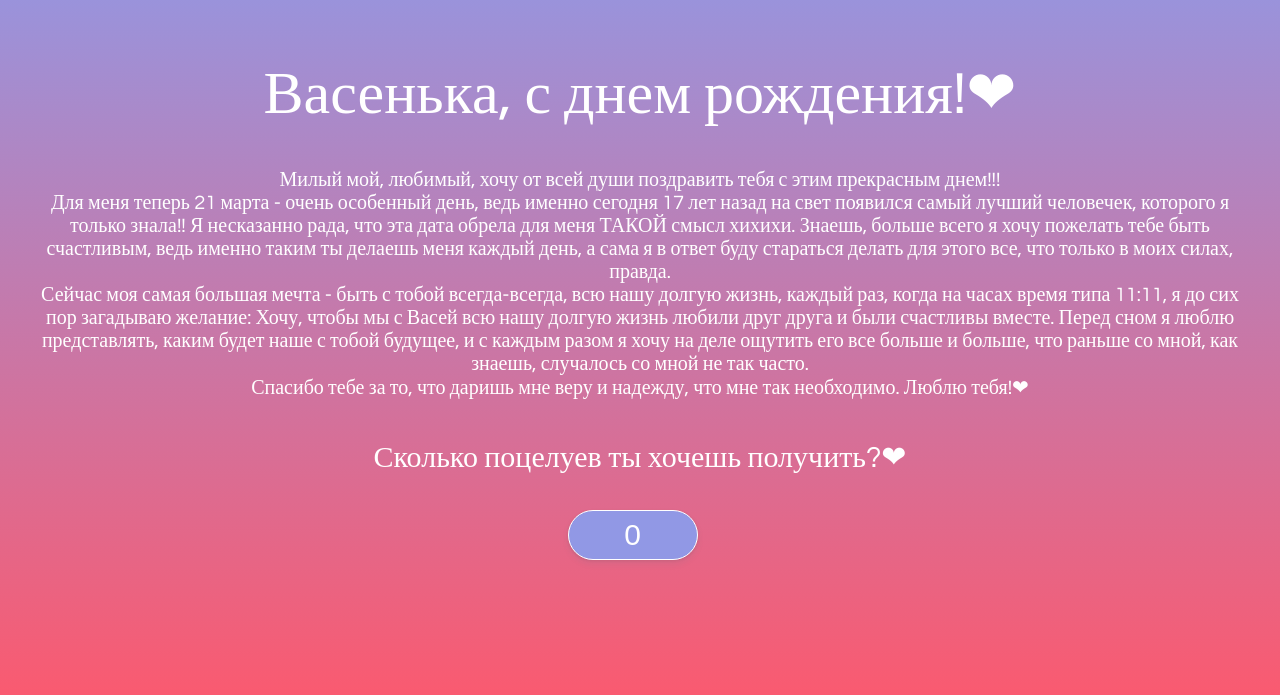
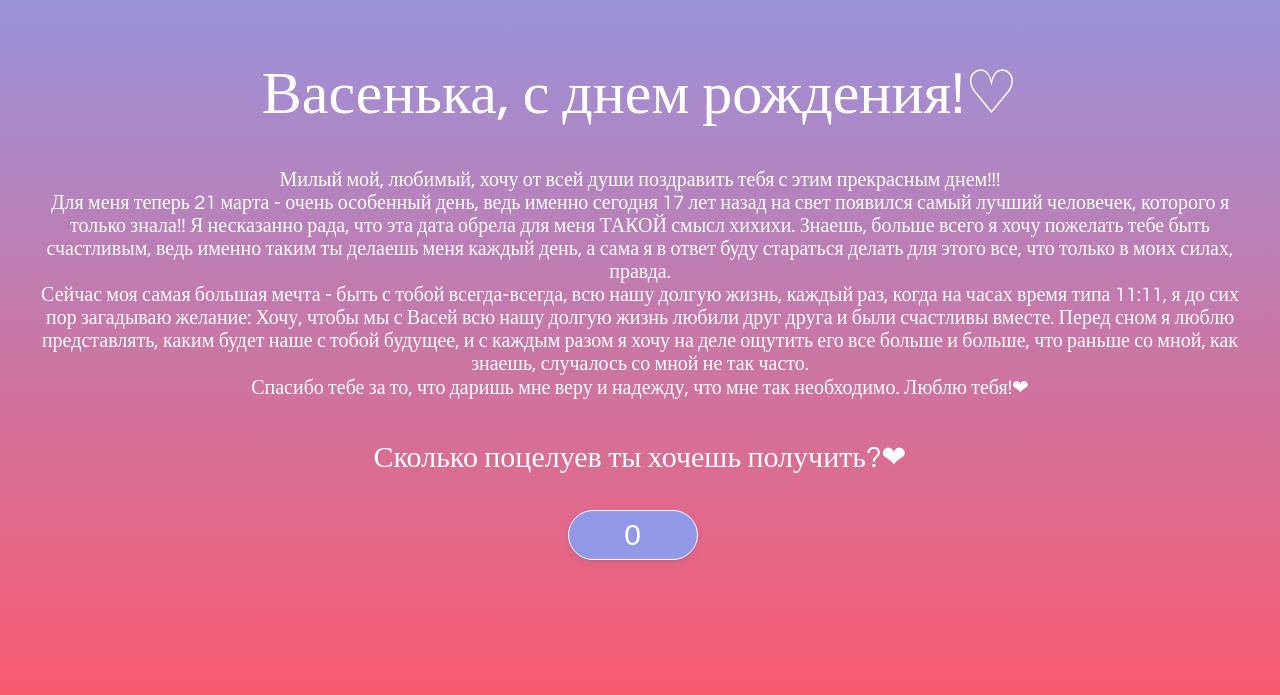
Before and after one commit to fetrias/Happy-Bd, a plain HTML site: page index.html in a window 1280 px wide. Shown: the part 65-760 px from the top of the page. Drawn offline with Linux system fonts and the light colour scheme.

Commit message:
Update index.html

```diff
--- a/index.html
+++ b/index.html
@@ -13,7 +13,7 @@
 </div>
 
 <div class="box">
-	<font>Васенька, с днем рождения!❤</font>
+	<font>Васенька, с днем рождения!♡</font>
 </div>
 
 <div class="osnova">
```
